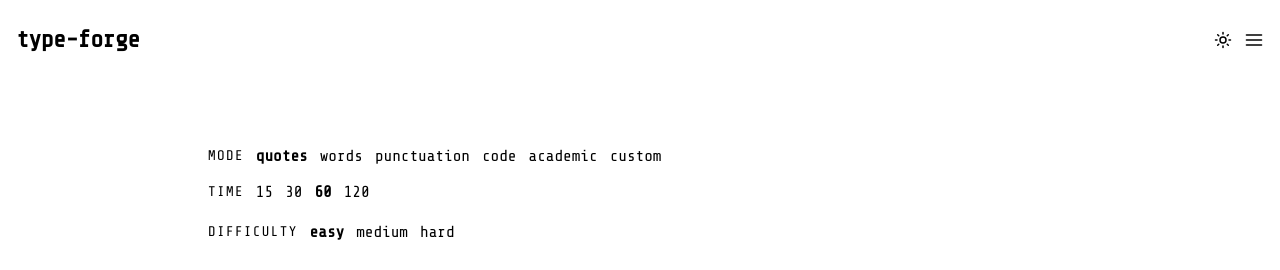
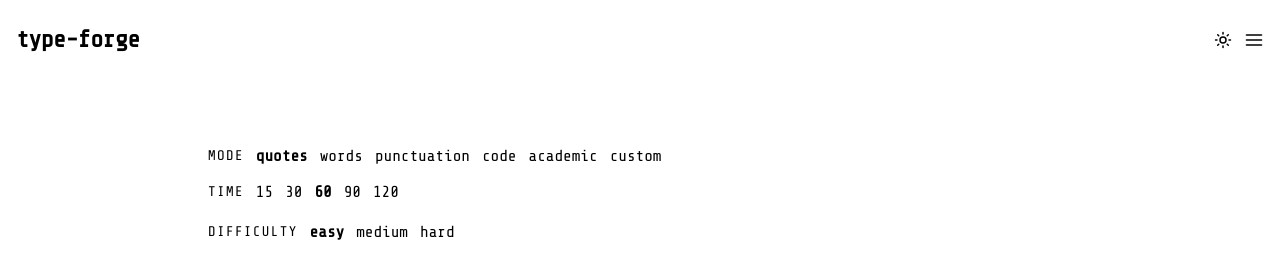
Before and after one commit to Shantanoo-Chandorkar/type-forge, a Next.js app: page / in a window 1280 px wide. Shown: the top 270 px of the page. Built offline with nearby package versions, Linux system fonts and the light colour scheme.

Commit message:
Added 90 seconds time window

```diff
--- a/components/ControlsBar.jsx
+++ b/components/ControlsBar.jsx
@@ -2,7 +2,7 @@
 import { useSettings } from '@/context/SettingsContext';
 import { getFontSizeClasses } from '@/utils/fontSizeClasses';
 
-const TIMER_VALUES = [15, 30, 60, 120];
+const TIMER_VALUES = [15, 30, 60, 90, 120];
 const DIFFICULTY_LEVELS = ['easy', 'medium', 'hard'];
 
 const CONTENT_MODES = [
```
Also changed, not shown: 1 other file (tests, documents, lock files or other folders).
